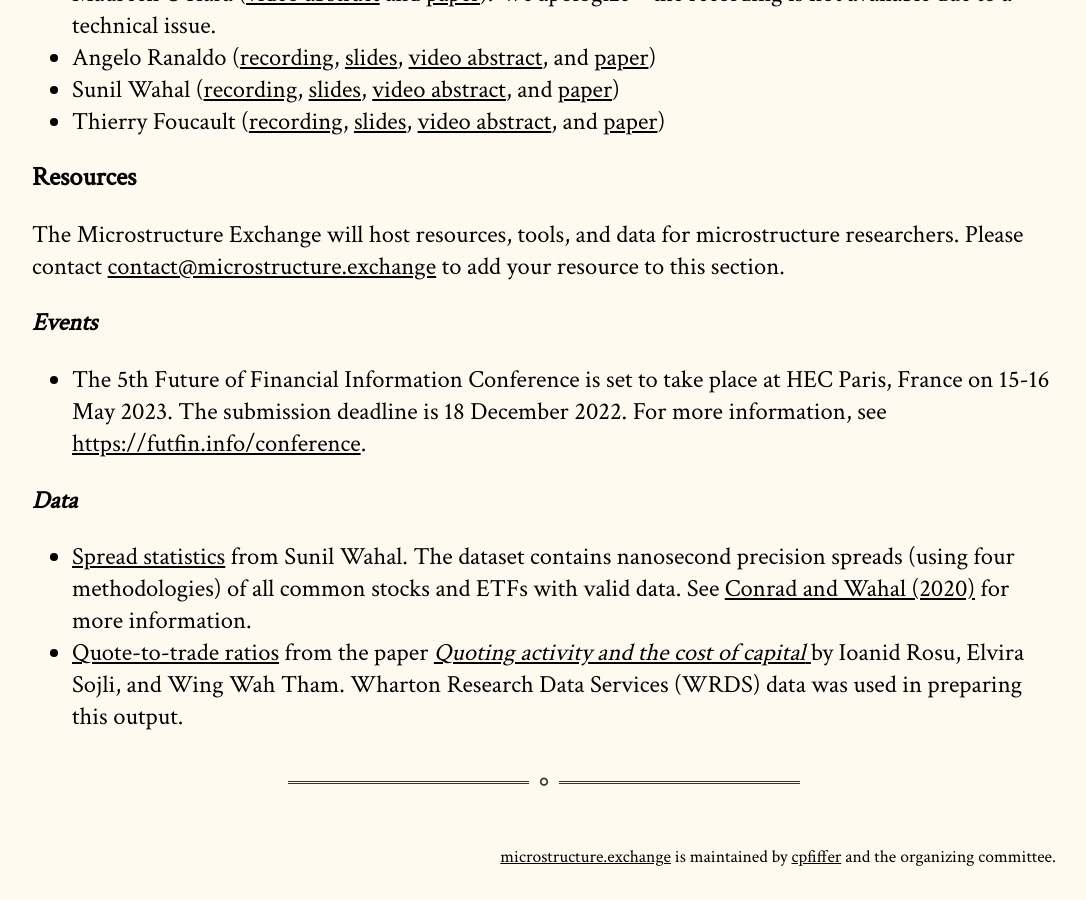
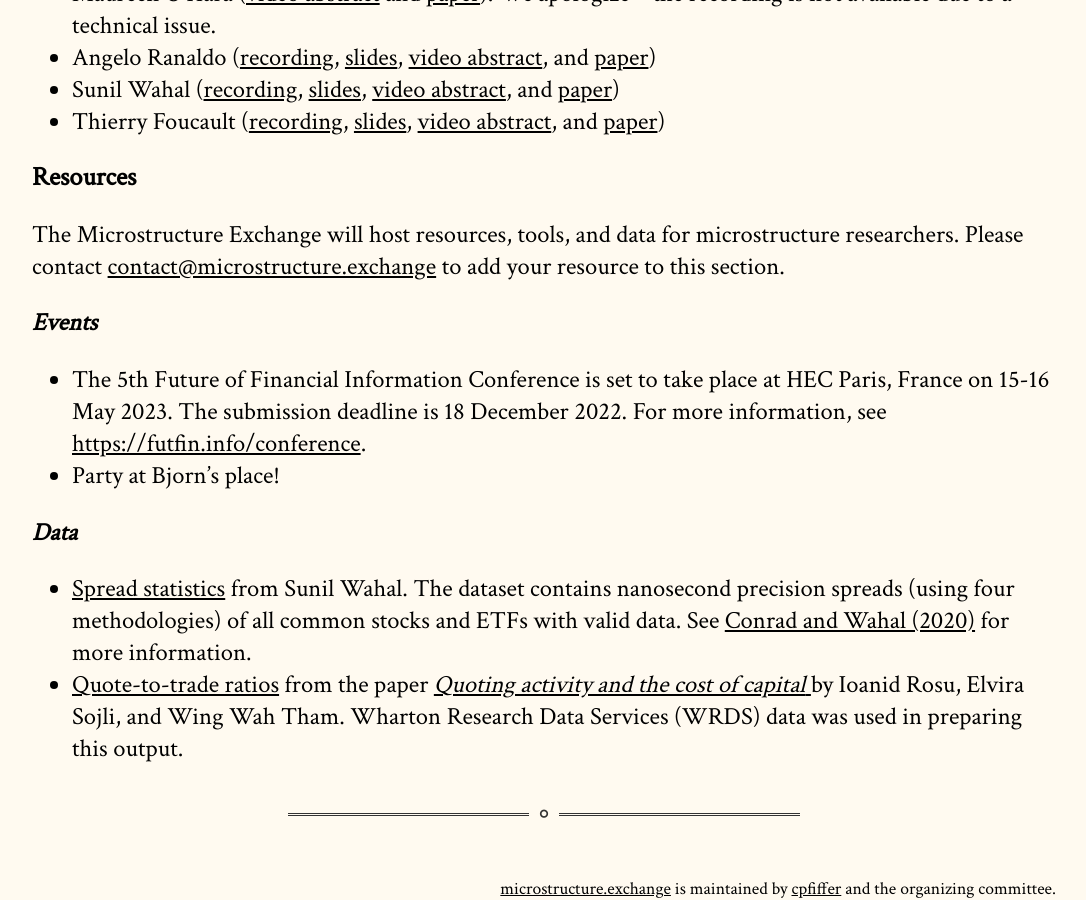
Before and after one commit to cpfiffer/microstructure.exchange, a Jekyll site: the page built from index.md, in a window 1280 px wide and 900 px high, scrolled down 3625 px. Shown: the whole window, without its empty margins (96-1182 px from the left). Built offline with Jekyll 4.4.1, drawn with Linux system fonts in a browser that asks for light colours; some web fonts are replaced; before the commit the page ends 4493 px from its top, so only the background shows below that.

Commit message:
Update index.md

```diff
--- a/index.md
+++ b/index.md
@@ -101,6 +101,7 @@ The Microstructure Exchange will host resources, tools, and data for microstruct
 ### Events
 
 - The 5th Future of Financial Information Conference is set to take place at HEC Paris, France on 15-16 May 2023. The submission deadline is 18 December 2022. For more information, see [https://futfin.info/conference](https://futfin.info/conference).
+- Party at Bjorn's place!
 
 ### Data
 
```
